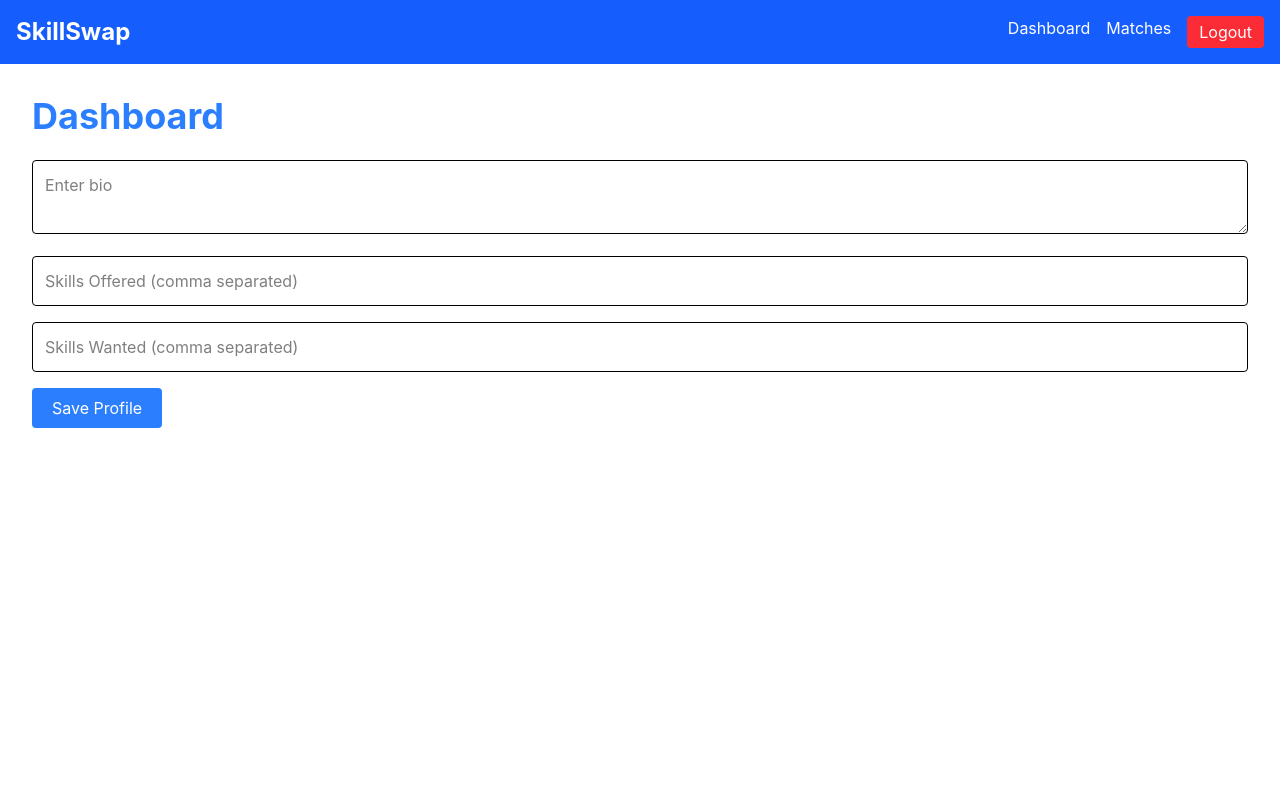
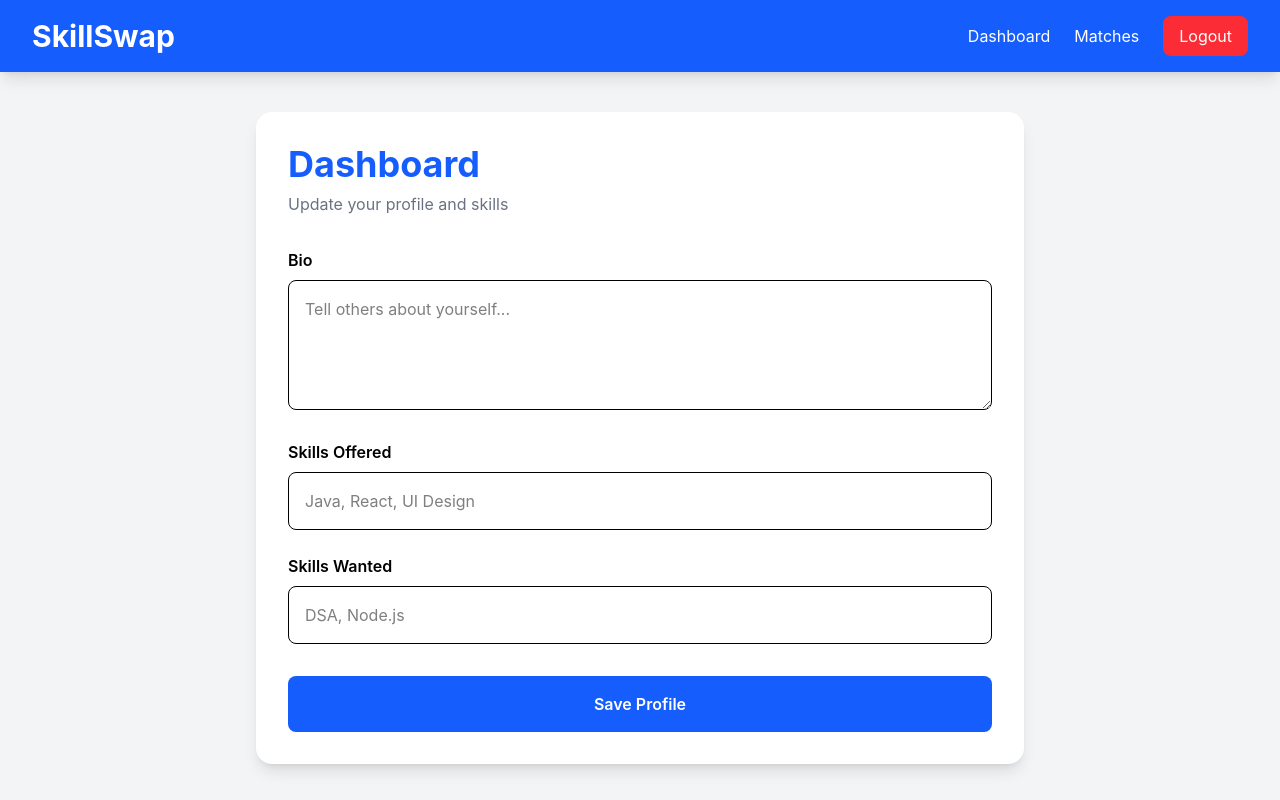
Before and after one commit to AsmitPandey007/skillswap, a React (Vite) app in the folder client/: page /dashboard in a window 1280 px wide. Built offline with nearby package versions, Linux system fonts and the light colour scheme; no server answers; sample sign-in values are in the browser's storage.

Commit message:
added protected routes and better ui/ux

```diff
--- a/client/src/App.jsx
+++ b/client/src/App.jsx
@@ -1,5 +1,5 @@
 import { BrowserRouter, Routes, Route } from "react-router-dom";
-
+import ProtectedRoute from "./components/ProtectedRoute";
 import Login from "./pages/Login";
 import Register from "./pages/Register";
 import Dashboard from "./pages/Dashboard";
@@ -16,9 +16,30 @@ function App() {
 
         <Route path="/register" element={<Register />} />
 
-        <Route path="/dashboard" element={<Dashboard />} />
+        <Route
 
-        <Route path="/matches" element={<Matches />} />
+  path="/dashboard"
+
+  element={
+    <ProtectedRoute>
+      <Dashboard />
+    </ProtectedRoute>
+  }
+
+/>
+
+
+<Route
+
+  path="/matches"
+
+  element={
+    <ProtectedRoute>
+      <Matches />
+    </ProtectedRoute>
+  }
+
+/>
 
       </Routes>
 
--- a/client/src/components/Navbar.jsx
+++ b/client/src/components/Navbar.jsx
@@ -1,8 +1,9 @@
 import { Link, useNavigate } from "react-router-dom";
 
-export default function Navbar() {
+export default function Navbar({ user }) {
 
   const navigate = useNavigate();
+
 
   const handleLogout = () => {
 
@@ -12,29 +13,65 @@ export default function Navbar() {
 
   };
 
+
   return (
 
-    <nav className="bg-blue-600 text-white p-4 flex justify-between">
+    <nav className="bg-blue-600 text-white px-8 py-4 flex justify-between items-center shadow-lg">
 
-      <h1 className="text-2xl font-bold">
+      <h1 className="text-3xl font-bold">
         SkillSwap
       </h1>
 
-      <div className="flex gap-4">
 
-        <Link to="/dashboard">
+      <div className="flex items-center gap-6">
+
+        <Link
+          to="/dashboard"
+          className="hover:text-gray-200"
+        >
           Dashboard
         </Link>
 
-        <Link to="/matches">
+        <Link
+          to="/matches"
+          className="hover:text-gray-200"
+        >
           Matches
         </Link>
 
+
+        {
+
+          user && (
+
+            <div className="flex items-center gap-3">
+
+              <div className="w-10 h-10 bg-white text-blue-600 rounded-full flex items-center justify-center font-bold">
+
+                {user.name?.charAt(0)}
+
+              </div>
+
+              <span className="font-semibold">
+
+                {user.name}
+
+              </span>
+
+            </div>
+
+          )
+
+        }
+
+
         <button
           onClick={handleLogout}
-          className="bg-red-500 px-3 py-1 rounded"
+          className="bg-red-500 px-4 py-2 rounded-lg hover:bg-red-600 transition"
         >
+
           Logout
+
         </button>
 
       </div>
--- /dev/null
+++ b/client/src/components/ProtectedRoute.jsx
@@ -0,0 +1,19 @@
+import { Navigate } from "react-router-dom";
+
+export default function ProtectedRoute({ children }) {
+
+  // Get token
+  const token = localStorage.getItem("token");
+
+
+  // If no token → redirect login
+  if (!token) {
+
+    return <Navigate to="/" />;
+
+  }
+
+  // Otherwise allow page
+  return children;
+
+}
--- a/client/src/pages/Matches.jsx
+++ b/client/src/pages/Matches.jsx
@@ -1,7 +1,9 @@
 import { useEffect, useState } from "react";
 
 import axios from "axios";
+
 import Navbar from "../components/Navbar";
+
 export default function Matches() {
 
   const [matches, setMatches] = useState([]);
@@ -45,12 +47,24 @@ export default function Matches() {
 
   return (
 
-    <div>
+    <div className="min-h-screen bg-gray-100">
+
       <Navbar />
 
-      <h1>Matches</h1>
+      <div className="max-w-6xl mx-auto p-8">
 
-      <br />
+        <h1 className="text-4xl font-bold text-blue-600 mb-2">
+
+          Your Matches
+
+        </h1>
+
+        <p className="text-gray-500 mb-8">
+
+          Students who match your learning goals
+
+        </p>
+
 
         {
 
@@ -58,34 +72,119 @@ export default function Matches() {
 
           ?
 
-        <p>No matches found</p>
+          <div className="bg-white p-8 rounded-2xl shadow text-center">
+
+            <p className="text-gray-500 text-lg">
+
+              No matches found
+
+            </p>
+
+          </div>
 
           :
+
+          <div className="grid md:grid-cols-2 gap-6">
+
+            {
 
               matches.map((user) => (
 
                 <div
                   key={user._id}
-            style={{
-              border: "1px solid black",
-              padding: "10px",
-              marginBottom: "10px"
-            }}
+                  className="bg-white p-6 rounded-2xl shadow-lg"
                 >
 
-            <h3>{user.name}</h3>
+                  <div className="flex items-center gap-4 mb-4">
 
-            <p>{user.bio}</p>
+                    <div className="w-14 h-14 bg-blue-500 text-white rounded-full flex items-center justify-center text-2xl font-bold">
 
-            <p>
-              Skills Offered:
-              {user.skillsOffered.join(", ")}
+                      {user.name.charAt(0)}
+
+                    </div>
+
+                    <div>
+
+                      <h2 className="text-2xl font-bold">
+
+                        {user.name}
+
+                      </h2>
+
+                    </div>
+
+                  </div>
+
+
+                  <p className="text-gray-600 mb-6">
+
+                    {user.bio}
+
                   </p>
 
-            <p>
-              Skills Wanted:
-              {user.skillsWanted.join(", ")}
-            </p>
+
+                  <div className="mb-4">
+
+                    <h3 className="font-semibold mb-2 text-blue-600">
+
+                      Skills Offered
+
+                    </h3>
+
+                    <div className="flex flex-wrap gap-2">
+
+                      {
+
+                        user.skillsOffered.map((skill, index) => (
+
+                          <span
+                            key={index}
+                            className="bg-blue-100 text-blue-700 px-3 py-1 rounded-full text-sm"
+                          >
+
+                            {skill}
+
+                          </span>
+
+                        ))
+
+                      }
+
+                    </div>
+
+                  </div>
+
+
+                  <div>
+
+                    <h3 className="font-semibold mb-2 text-green-600">
+
+                      Skills Wanted
+
+                    </h3>
+
+                    <div className="flex flex-wrap gap-2">
+
+                      {
+
+                        user.skillsWanted.map((skill, index) => (
+
+                          <span
+                            key={index}
+                            className="bg-green-100 text-green-700 px-3 py-1 rounded-full text-sm"
+                          >
+
+                            {skill}
+
+                          </span>
+
+                        ))
+
+                      }
+
+                    </div>
+
+                  </div>
 
                 </div>
 
@@ -95,6 +194,12 @@ export default function Matches() {
 
           </div>
 
+        }
+
+      </div>
+
+    </div>
+
   );
 
 }
--- a/client/src/pages/dashboard.jsx
+++ b/client/src/pages/dashboard.jsx
@@ -1,10 +1,8 @@
-import Navbar from "../components/Navbar";
-
-import { useState } from "react";
+import { useEffect, useState } from "react";
 
 import axios from "axios";
 
-
+import Navbar from "../components/Navbar";
 
 export default function Dashboard() {
 
@@ -14,7 +12,59 @@ export default function Dashboard() {
 
   const [skillsWanted, setSkillsWanted] = useState("");
 
+  const [user, setUser] = useState(null);
 
+
+  // Fetch profile on page load
+  useEffect(() => {
+
+    fetchProfile();
+
+  }, []);
+
+
+  // GET PROFILE
+  const fetchProfile = async () => {
+
+    try {
+
+      const token = localStorage.getItem("token");
+
+      const res = await axios.get(
+
+        "http://localhost:5000/api/user/profile",
+
+        {
+          headers: {
+            Authorization: token
+          }
+        }
+
+      );
+
+      setBio(res.data.bio || "");
+
+      setSkillsOffered(
+        res.data.skillsOffered.join(", ")
+      );
+
+      setSkillsWanted(
+        res.data.skillsWanted.join(", ")
+      );
+
+      // Save full user data
+      setUser(res.data);
+
+    } catch (error) {
+
+      console.log(error);
+
+    }
+
+  };
+
+
+  // UPDATE PROFILE
   const handleSave = async () => {
 
     try {
@@ -53,7 +103,10 @@ export default function Dashboard() {
 
       console.log(error);
 
-      alert("Update failed");
+      alert(
+        error.response?.data?.message ||
+        "Update failed"
+      );
 
     }
 
@@ -62,39 +115,89 @@ export default function Dashboard() {
 
   return (
 
-    <div>
+    <div className="min-h-screen bg-gray-100">
 
-      <Navbar />
+      <Navbar user={user} />
 
-      <div className="p-8">
+      <div className="max-w-3xl mx-auto mt-10 bg-white p-8 rounded-2xl shadow-lg">
 
-        <h1 className="text-4xl font-bold text-blue-500 mb-6">
+        <h1 className="text-4xl font-bold text-blue-600 mb-2">
+
           Dashboard
+
         </h1>
 
+        <p className="text-gray-500 mb-8">
+
+          Update your profile and skills
+
+        </p>
+
+
+        {/* BIO */}
+
+        <div className="mb-6">
+
+          <label className="block font-semibold mb-2">
+            Bio
+          </label>
+
           <textarea
-          placeholder="Enter bio"
-          className="border p-3 w-full rounded mb-4"
+            value={bio}
+            placeholder="Tell others about yourself..."
+            className="w-full border p-4 rounded-lg outline-none focus:border-blue-500"
+            rows="4"
             onChange={(e) => setBio(e.target.value)}
           />
 
+        </div>
+
+
+        {/* SKILLS OFFERED */}
+
+        <div className="mb-6">
+
+          <label className="block font-semibold mb-2">
+            Skills Offered
+          </label>
+
           <input
-          placeholder="Skills Offered (comma separated)"
-          className="border p-3 w-full rounded mb-4"
+            value={skillsOffered}
+            placeholder="Java, React, UI Design"
+            className="w-full border p-4 rounded-lg outline-none focus:border-blue-500"
             onChange={(e) => setSkillsOffered(e.target.value)}
           />
 
+        </div>
+
+
+        {/* SKILLS WANTED */}
+
+        <div className="mb-8">
+
+          <label className="block font-semibold mb-2">
+            Skills Wanted
+          </label>
+
           <input
-          placeholder="Skills Wanted (comma separated)"
-          className="border p-3 w-full rounded mb-4"
+            value={skillsWanted}
+            placeholder="DSA, Node.js"
+            className="w-full border p-4 rounded-lg outline-none focus:border-blue-500"
             onChange={(e) => setSkillsWanted(e.target.value)}
           />
 
+        </div>
+
+
+        {/* SAVE BUTTON */}
+
         <button
           onClick={handleSave}
-          className="bg-blue-500 text-white px-5 py-2 rounded"
+          className="w-full bg-blue-600 text-white py-4 rounded-lg font-semibold hover:bg-blue-700 transition"
         >
+
           Save Profile
+
         </button>
 
       </div>
```
Also changed, not shown: client/src/pages/Login.jsx (+44 -18 lines), client/src/pages/register.jsx (+61 -14 lines), 2 other files (tests, documents, lock files or other folders). Lines whose indentation alone changed are shown as unchanged.
